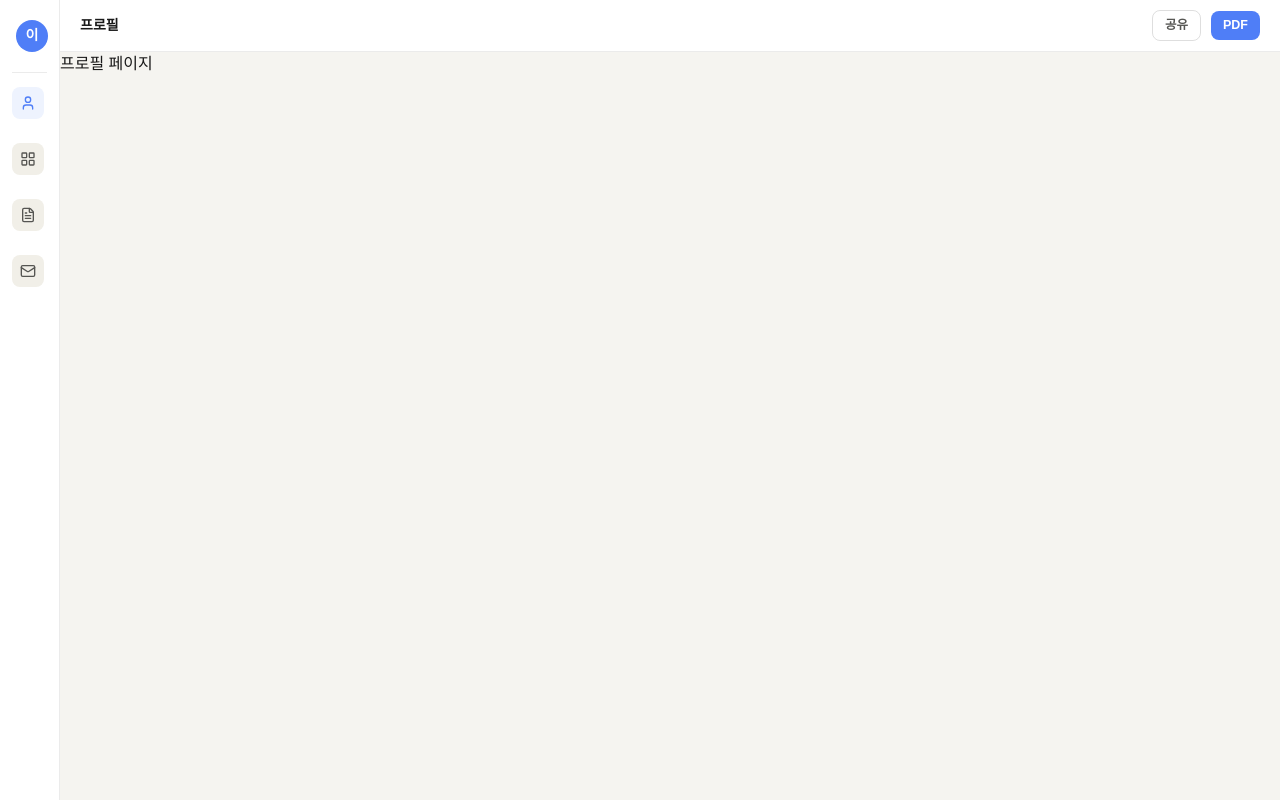
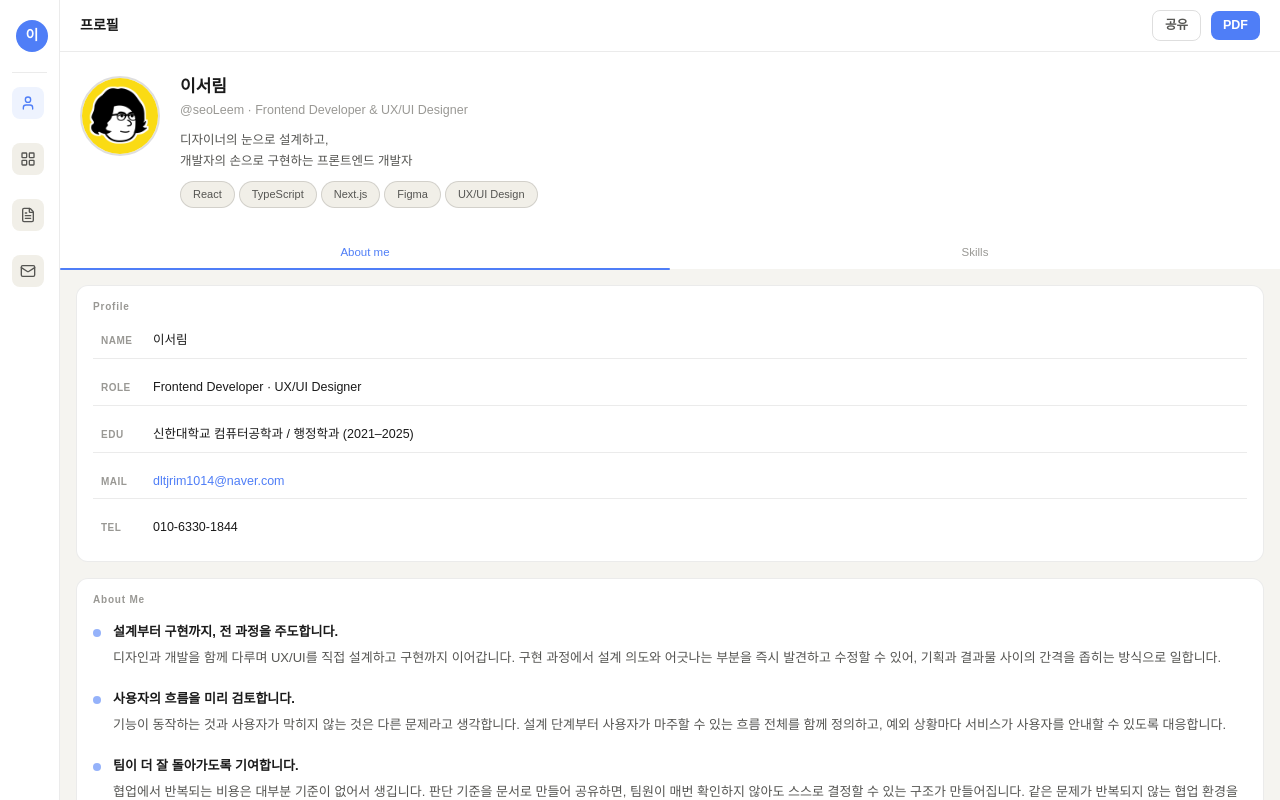
Before and after one commit to Leeseoleem/portfolio-leeseoleem, a React (Vite) app: page / in a window 1280 px wide. Built offline with nearby package versions, Linux system fonts and the light colour scheme; a web font is replaced by a local one.

Commit message:
feat: ProfilePage 페이지 작성 완료

```diff
--- a/src/pages/ProfilePage.tsx
+++ b/src/pages/ProfilePage.tsx
@@ -1,3 +1,11 @@
+import { ProfileHeader } from "@/components/profiles/ProfileHeader";
+import { ProfileInnerTabs } from "@/components/profiles/ProfileInnerTabs";
+
 export default function ProfilePage() {
-  return <div>프로필 페이지</div>;
+  return (
+    <div className="flex flex-col h-full">
+      <ProfileHeader />
+      <ProfileInnerTabs />
+    </div>
+  );
 }
```
